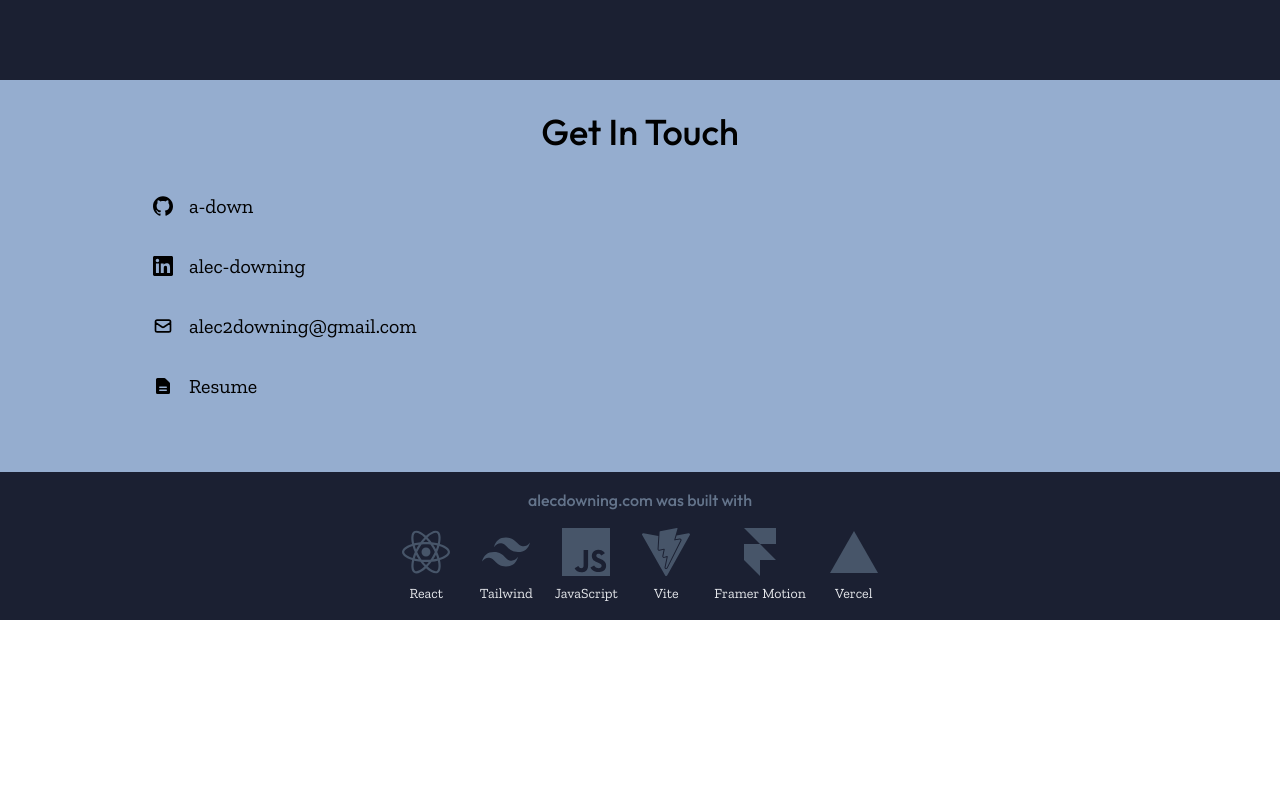
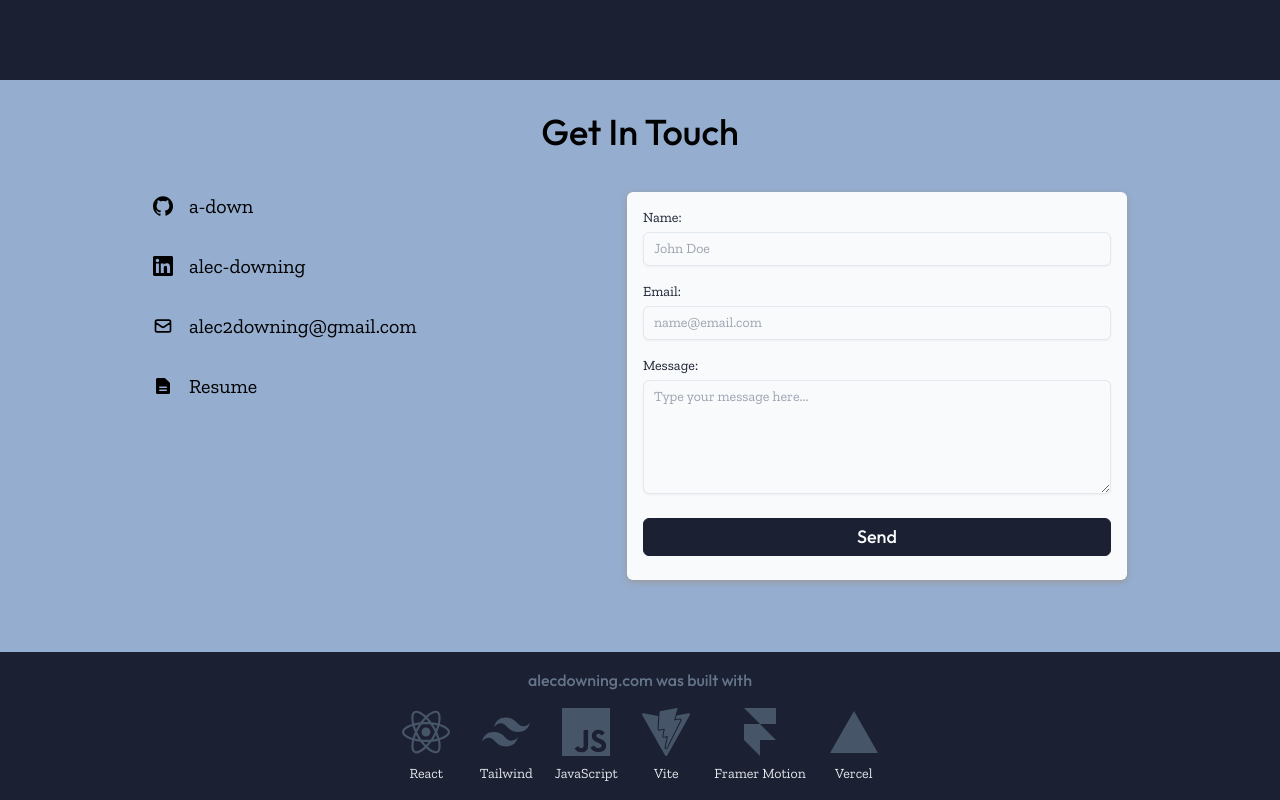
Before and after one commit to a-down/portfolio, a React (Vite) app: page / in a window 1280 px wide. Shown: the part 7652-8452 px from the top of the page. Before the commit the page ends 8272 px from the top, so only its background shows below. Built offline with nearby package versions, Linux system fonts and the light colour scheme.

Commit message:
added contact form

```diff
--- a/src/components/Contact/Contact.jsx
+++ b/src/components/Contact/Contact.jsx
@@ -48,7 +48,7 @@ export default function Contact(){
                 </a>
               </div>
 
-              {/* <ContactForm /> */}
+              <ContactForm />
             </div>
 
           </div>
--- a/src/components/Contact/ContactForm.jsx
+++ b/src/components/Contact/ContactForm.jsx
@@ -41,13 +41,13 @@ export default function ContactForm() {
       <form
       action=''
       method='POST'
-      className='w-full md:w-[500px] bg-gradient-to-br from-slate-50 via-slate-100 to-slate-200 rounded-md text-navy p-4 flex flex-col gap-4 text-sm font-serif' style={{filter: `drop-shadow(0px 2px 3px #999999`}}>
+      className='w-full bg-slate-50 rounded-md text-navy p-4 flex flex-col gap-4 text-sm font-serif' style={{filter: `drop-shadow(0px 2px 3px #999999`}}>
         <fieldset className='flex flex-col gap-1'>
           <label className='text-navy text-md '>Name:</label>
           <input
             type="text"
             placeholder='John Doe'
-            className='py-1.5 px-2.5 rounded-md shadow-sm text-navy border border-slate-200'
+            className='py-1.5 px-2.5 rounded-md shadow-sm focus:shadow-lg text-navy border border-slate-200 bg-slate-50'
             name='entry.369267883'/>
         </fieldset>
 
@@ -56,7 +56,7 @@ export default function ContactForm() {
           <input
             type="email"
             placeholder='name@email.com'
-            className='py-1.5 px-2.5 rounded-md shadow-sm text-navy border border-slate-200'
+            className='py-1.5 px-2.5 rounded-md shadow-sm focus:shadow-lg text-navy border border-slate-200 bg-slate-50'
             name='entry.1793406575'/>
         </fieldset>
 
@@ -65,7 +65,7 @@ export default function ContactForm() {
           <textarea
             type="text"
             placeholder='Type your message here...'
-            className='py-1.5 px-2.5 rounded-md shadow-sm text-navy border border-slate-200'
+            className='py-1.5 px-2.5 rounded-md shadow-sm focus:shadow-lg text-navy border border-slate-200 bg-slate-50'
             rows='5'
             name='entry.1413381921'/>
         </fieldset>
```
